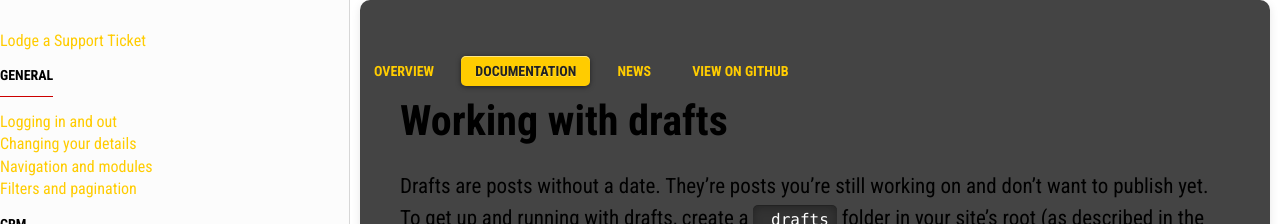
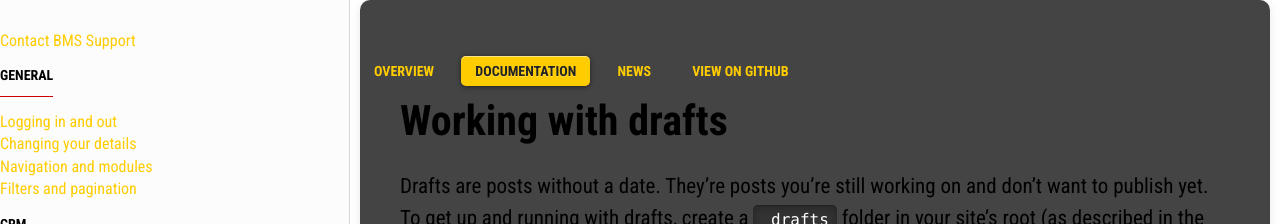
Before and after one commit to ambit/bms-support, a Jekyll site: the page built from docs/drafts.md, in a window 1280 px wide. Shown: the top 224 px of the page. Built offline with Jekyll 4.4.1, drawn with Linux system fonts in a browser that asks for light colours; nearby versions of some CDN libraries; some of the changed lines change nothing that is shown.

Commit message:
Update Intercom Javascript

```diff
--- a/_includes/analytics.html
+++ b/_includes/analytics.html
@@ -1,9 +1,19 @@
 <script id="IntercomSettingsScriptTag">
+  function gup( name ){
+    name = name.replace(/[\[]/,"\\\[").replace(/[\]]/,"\\\]");
+    var regexS = "[\\?&]"+name+"=([^&#]*)";
+    var regex = new RegExp( regexS );
+    var results = regex.exec( window.location.href );
+    if( results == null ) return "";
+    else return results[1];
+  }
+  var paramEmail = gup( 'email' );
+  var paramCreated = gup( 'created' );
   window.intercomSettings = {
     // TODO: The current logged in user's email address.
-    email: "michael@@ambitdigital.com.au",
+    email: paramEmail,
     // TODO: The current logged in user's sign-up date as a Unix timestamp.
-    created_at: 1378095794,
+    created_at: paramCreated,
     "widget": {
       "activator": "#Intercom"
     },
--- a/_includes/docs_contents.html
+++ b/_includes/docs_contents.html
@@ -2,7 +2,7 @@
   <aside>
     <ul>
       <li>
-        <a id="Intercom" href="mailto:c772676240e0bea1fa03f8bbf21edc26778efc65@incoming.intercom.io">Lodge a Support Ticket</a>
+        <a id="Intercom" href="mailto:c772676240e0bea1fa03f8bbf21edc26778efc65@incoming.intercom.io">Contact BMS Support</a>
       </li>
     </ul>
     <h4>GENERAL</h4>
--- a/_includes/top.html
+++ b/_includes/top.html
@@ -22,7 +22,6 @@
       if (isInIframe) {
         $('a').click(function(e){
           if ($(this).attr("id") != "Intercom") {
-            alert("Not Intercom");
             e.preventDefault();
             var href = $(this).attr('href');
             // This removes /bms-support/ from the href, not necessary when on custom domain
```
